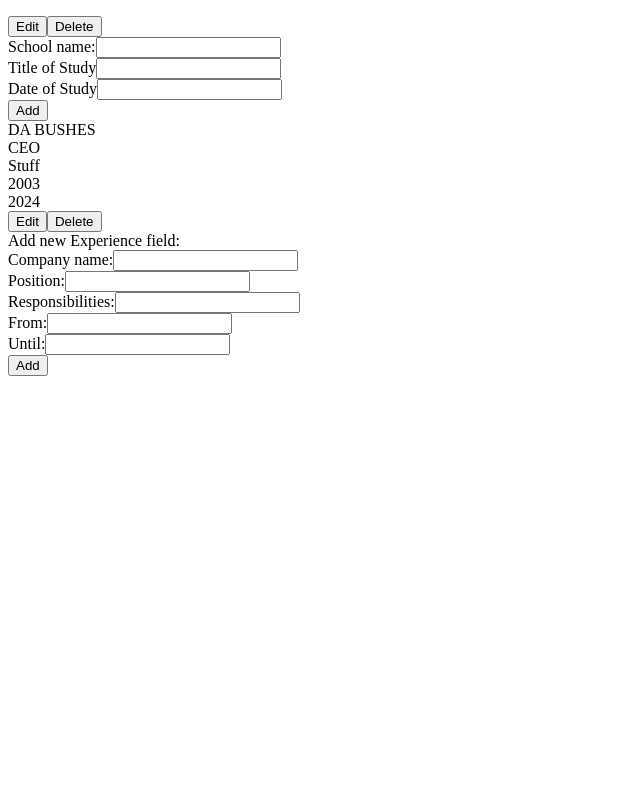
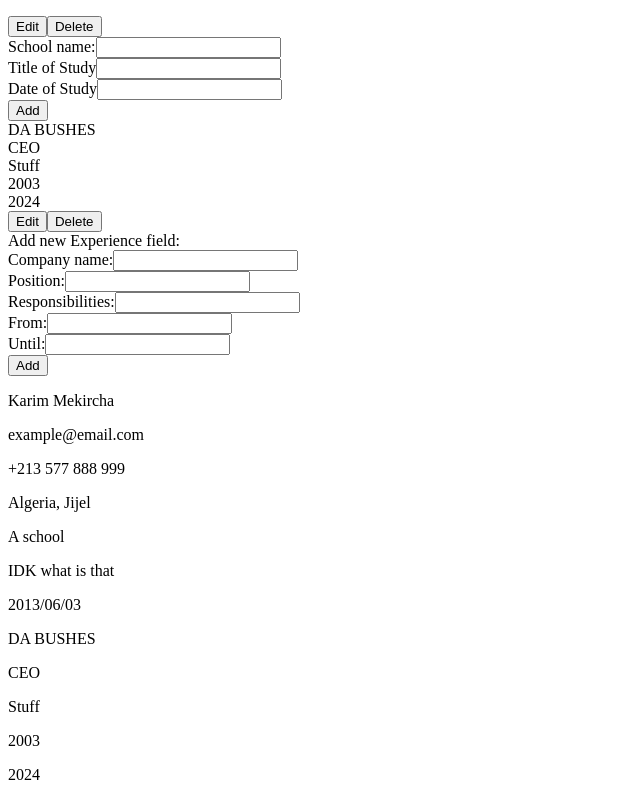
Before and after one commit to mkblast/cv-application, a React (Vite) app: page / in a window 1280 px wide. Shown: the part 212-1012 px from the top of the page, without its empty margins (0-640 px from the left). Before the commit the page ends 800 px from the top, so only its background shows below. Built offline with nearby package versions, Linux system fonts and the light colour scheme.

Commit message:
Implementing all the basics. maybe ill add more after styling

```diff
--- a/src/App.jsx
+++ b/src/App.jsx
@@ -4,6 +4,7 @@ import Education from "./components/education/education"
 import NewEducation from "./components/education/new-education"
 import Experience from "./components/experience/experience"
 import NewExperience from "./components/experience/new-experience"
+import Form from "./components/display"
 
 function App() {
   const [personalInfo, setPersonalInfo] = useState({
@@ -52,6 +53,8 @@ function App() {
       })}
 
       <NewExperience setExperience={setExperience} />
+
+      <Form personalInfo={personalInfo} education={education} experience={experience} />
     </>
   )
 }
--- a/src/components/display.jsx
+++ b/src/components/display.jsx
@@ -1,6 +1,40 @@
-function Form({ personalInfo }) {
+function Form({ personalInfo, education, experience }) {
   return (
     <div>
+      <div>
+        <p>{personalInfo.fullName}</p>
+        <p>{personalInfo.email}</p>
+        <p>{personalInfo.phone}</p>
+        <p>{personalInfo.address}</p>
+      </div>
+      <div>
+        {
+          education.map(e => {
+            return (
+              <div key={e.id}>
+                <p>{e.schoolName}</p>
+                <p>{e.titleOfStudy}</p>
+                <p>{e.dateOfStudy}</p>
+              </div>
+            )
+          })
+        }
+      </div>
+      <div>
+        {
+          experience.map(e => {
+            return (
+              <div key={e.id}>
+                <p>{e.companyName}</p>
+                <p>{e.position}</p>
+                <p>{e.responsibilities}</p>
+                <p>{e.from}</p>
+                <p>{e.until}</p>
+              </div>
+            )
+          })
+        }
+      </div>
     </div>
   )
 }
```
